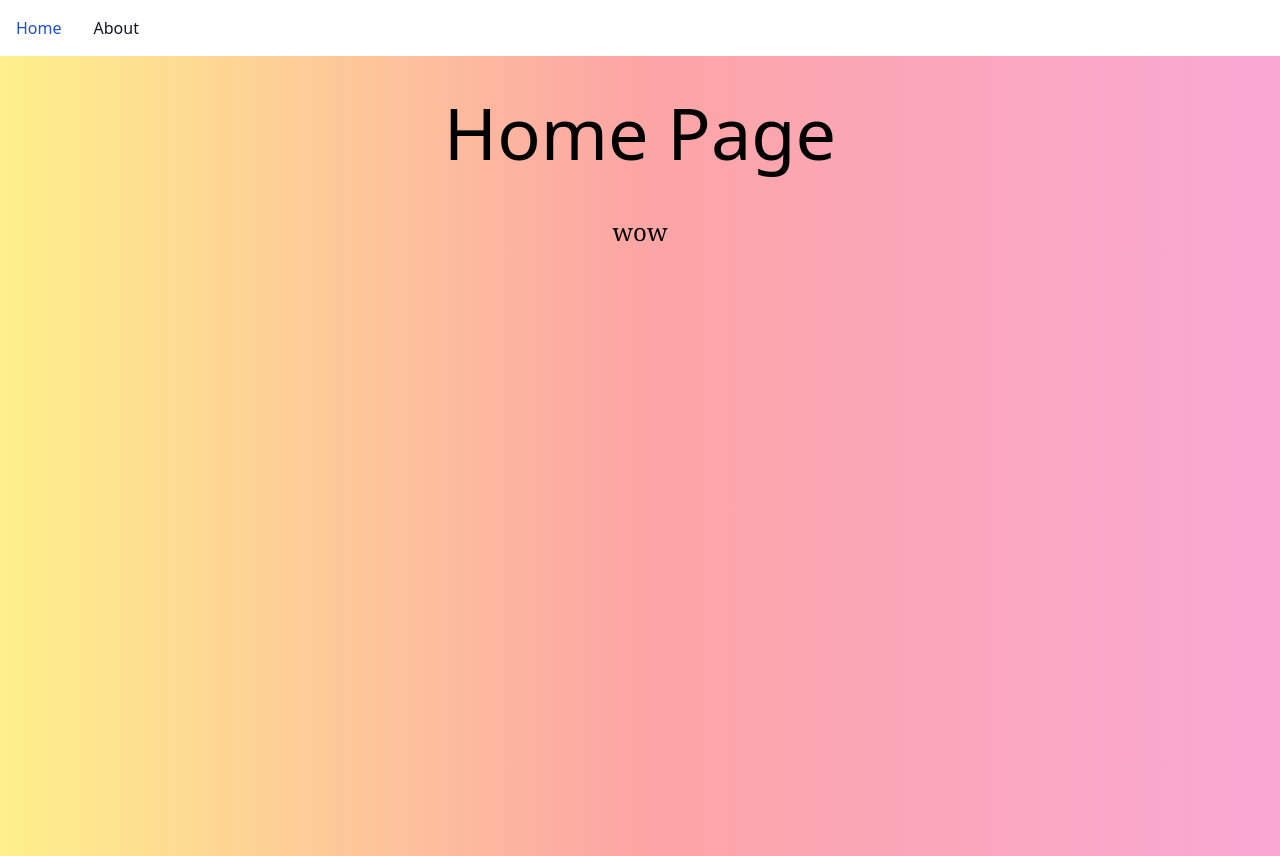
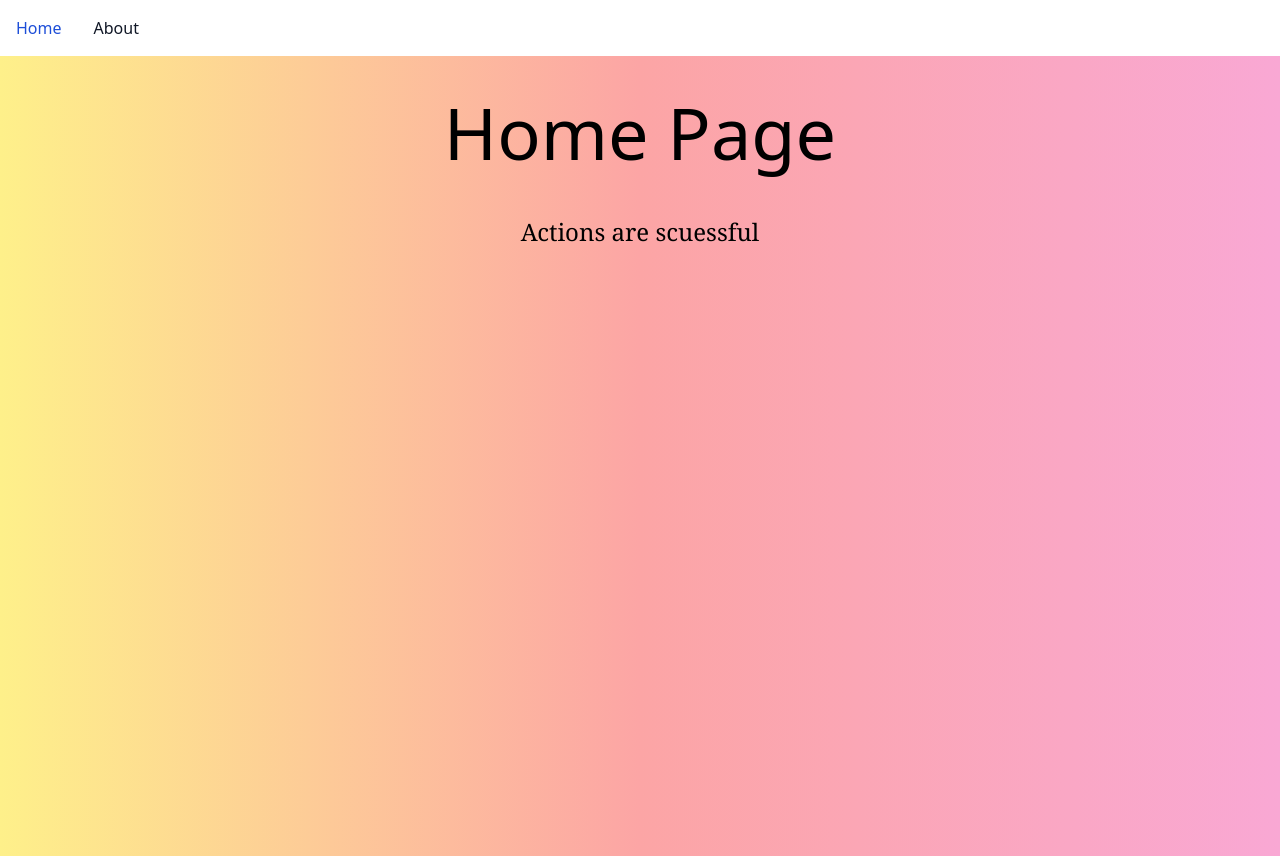
Before and after one commit to jaibeer72/my-portfolio, a SvelteKit app: page / in a window 1280 px wide. Built offline with nearby package versions, Linux system fonts and the light colour scheme.

Commit message:
Testing if actions are scuessful

```diff
--- a/src/routes/+page.svelte
+++ b/src/routes/+page.svelte
@@ -1,4 +1,4 @@
 <section class="text-center w-full h-screen bg-gradient-to-r from-yellow-200 via-red-300 to-pink-300">
     <h1 class="pt-10 text-7xl">Home Page</h1>
-    <div class="font-serif pt-12 text-2xl">wow</div>
+    <div class="font-serif pt-12 text-2xl">Actions are scuessful</div>
  </section>
```
